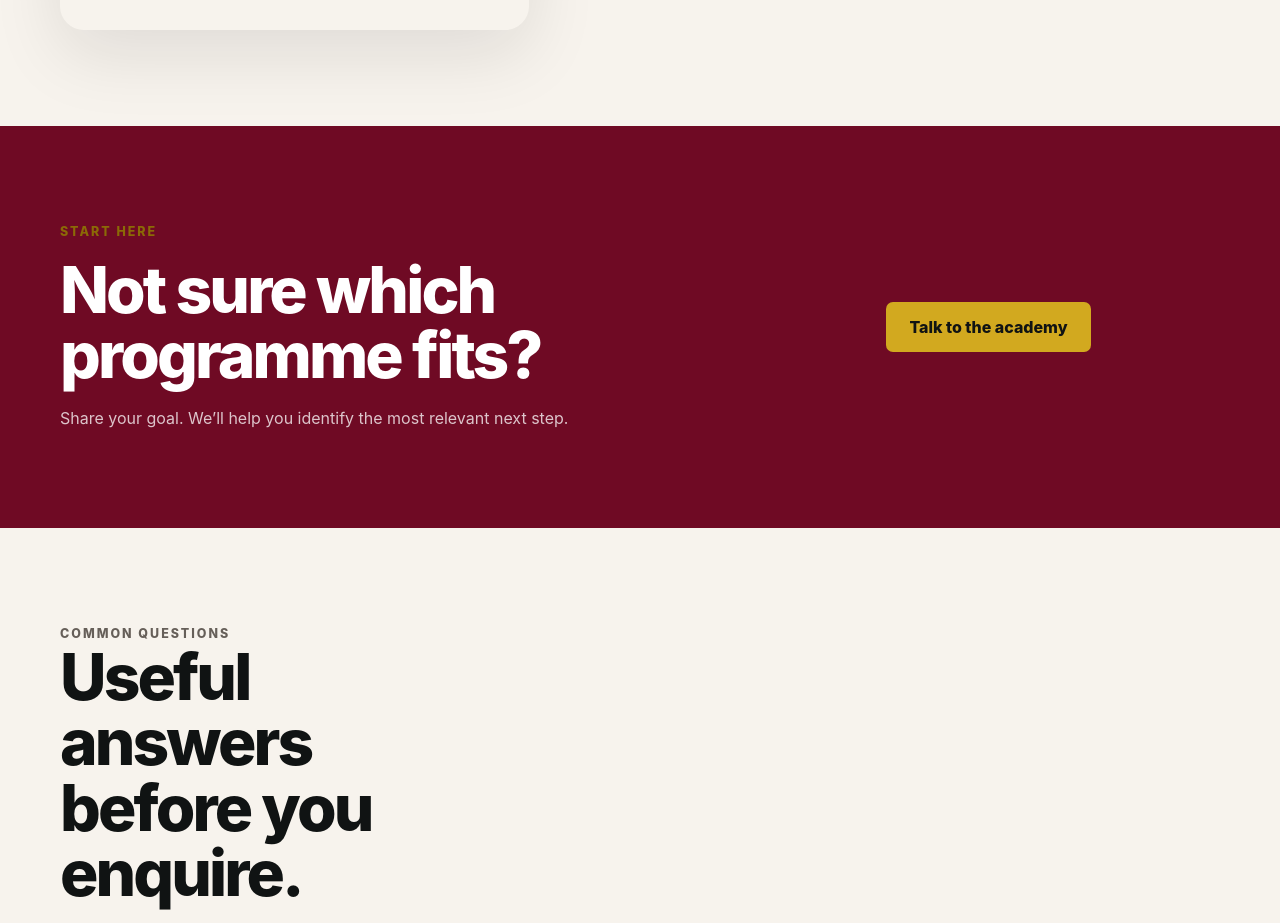
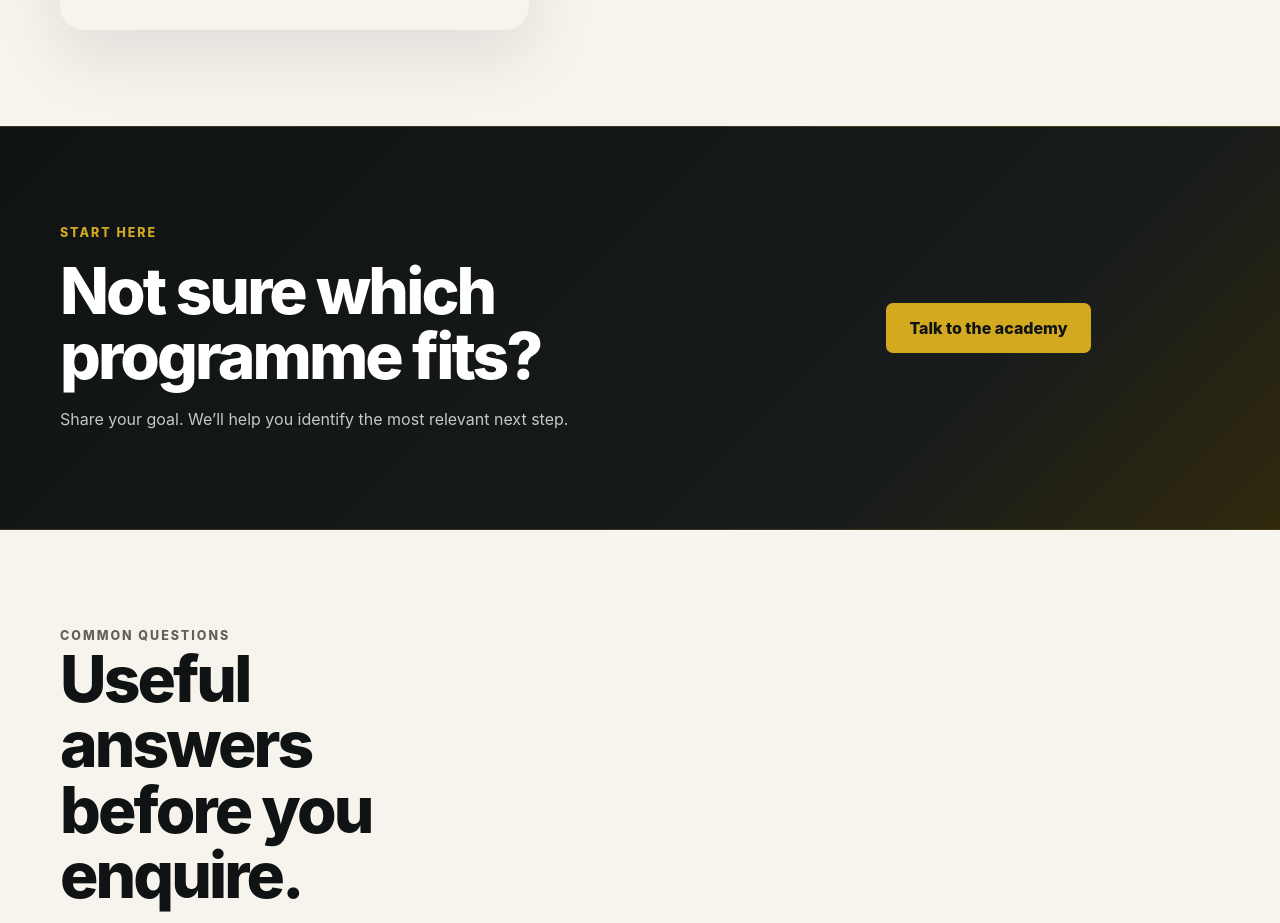
Before and after one commit to amitchcal/AccelProAcademy, a Next.js app: page / in a window 1280 px wide. Shown: the part 3660-4583 px from the top of the page. Built offline with nearby package versions, Linux system fonts and the light colour scheme.

Commit message:
Align CTA section with brand theme

```diff
--- a/app/globals.css
+++ b/app/globals.css
@@ -47,7 +47,8 @@ img { max-width:100%; display:block; }
 .section-sm { padding:64px 0; }
 .section-soft { background:#fff; }
 .section-dark { background:var(--ink); color:#fff; }
-.section-maroon { background:var(--maroon); color:#fff; }
+.section-maroon { background:linear-gradient(135deg,var(--ink) 0%,#171b1b 72%,#30290d 100%); color:#fff; border-block:1px solid rgba(210,169,31,.22); }
+.section-maroon .eyebrow { color:var(--gold); }
 .section-head { display:grid; grid-template-columns:.8fr 1.2fr; gap:60px; align-items:end; margin-bottom:48px; }
 .section-head h2,.page-hero h1 { margin:0; font-size:clamp(2.35rem,5vw,4.9rem); }
 .section-head p { margin:0; max-width:660px; color:var(--muted); }
```
